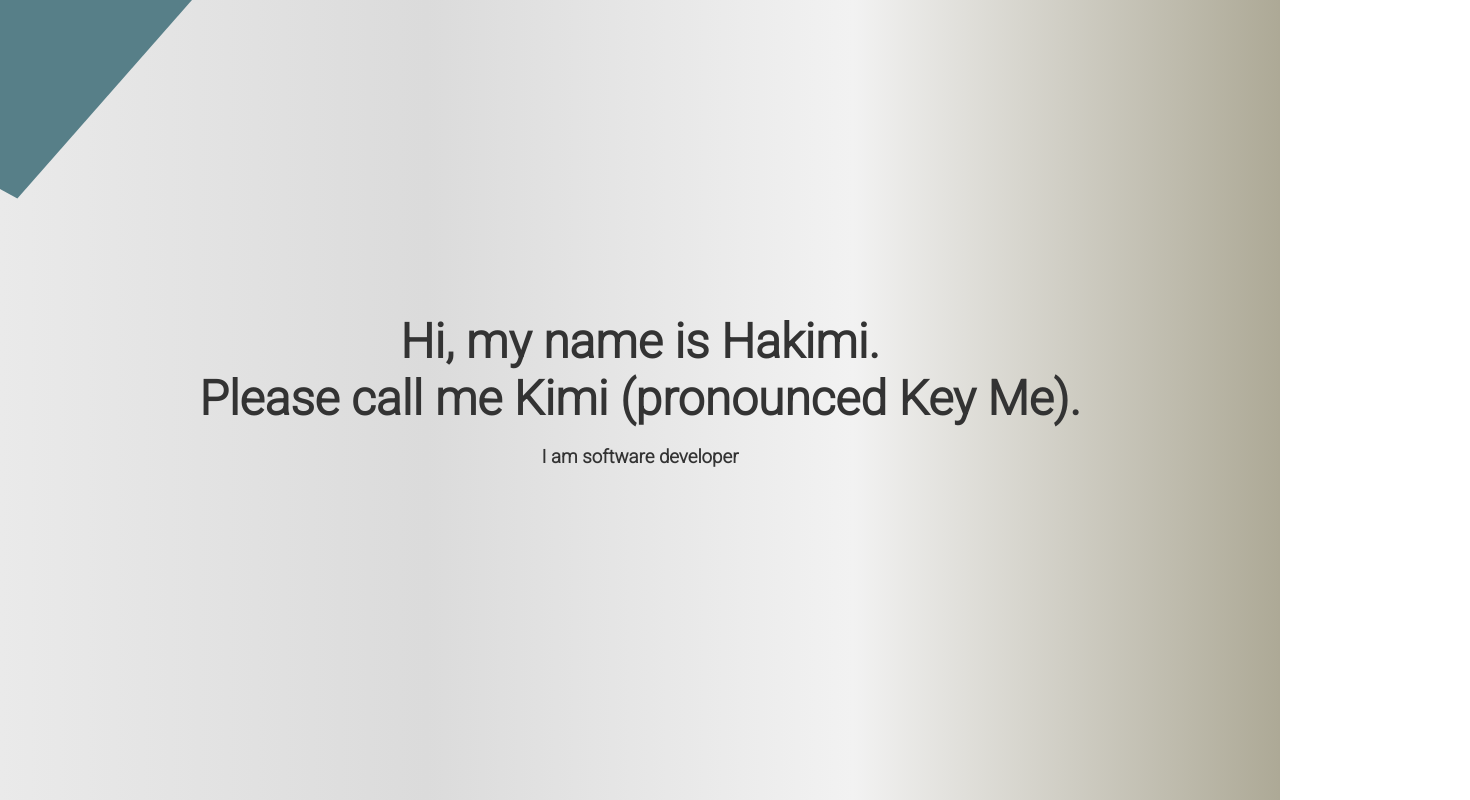
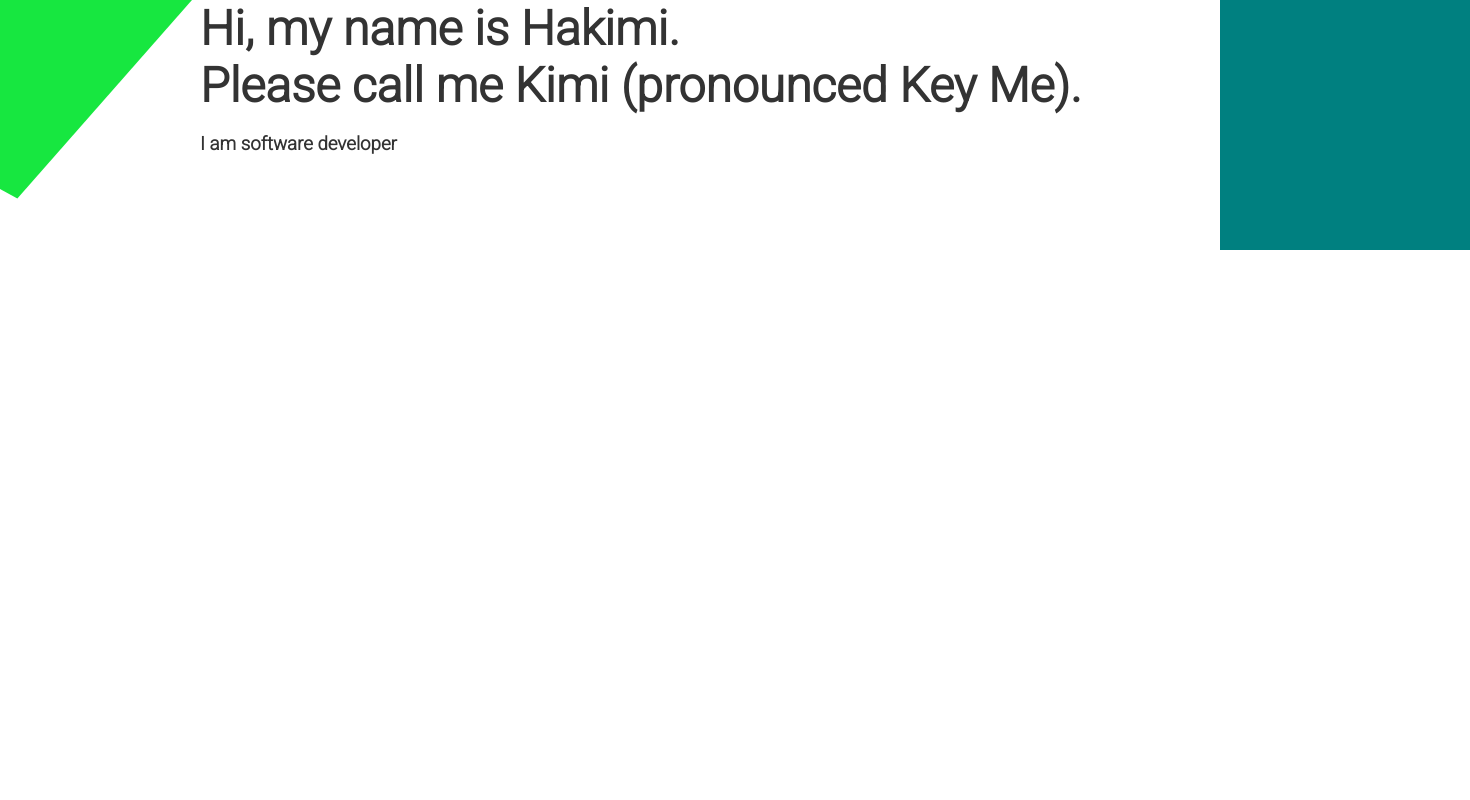
Before and after one commit to hakimihamzan/portfolio-pro, a Svelte app: page / in a window 1280 px wide. Shown: the whole page, 1470 px wide, since content can reach past the window. Built offline with nearby package versions, Linux system fonts and the light colour scheme.

Commit message:
update home page

```diff
--- a/src/App.svelte
+++ b/src/App.svelte
@@ -1,12 +1,16 @@
 <script>
   import Title from "./home/Title.svelte";
+  import Square from "./shape/Square.svelte";
   import Triangle from "./shape/Triangle.svelte";
 </script>
 
 <main>
   <Triangle />
   <Title />
+  <Square />
 </main>
 
 <style>
+  main {
+  }
 </style>
--- a/src/home/title.svelte
+++ b/src/home/title.svelte
@@ -8,11 +8,8 @@
 
 <style>
   main {
-    height: 100vh;
-    display: flex;
-    flex-direction: column;
-    justify-content: center;
-    align-items: center;
+    position: absolute;
+    left: 200px;
   }
   h1 {
     font-size: 3rem;
--- a/src/shape/triangle.svelte
+++ b/src/shape/triangle.svelte
@@ -40,7 +40,6 @@
     cursor: pointer;
     transition: 0.5s;
   }
-
   .arrow-down:hover {
     border-left: 250px solid transparent;
     border-right: 250px solid transparent;
```
